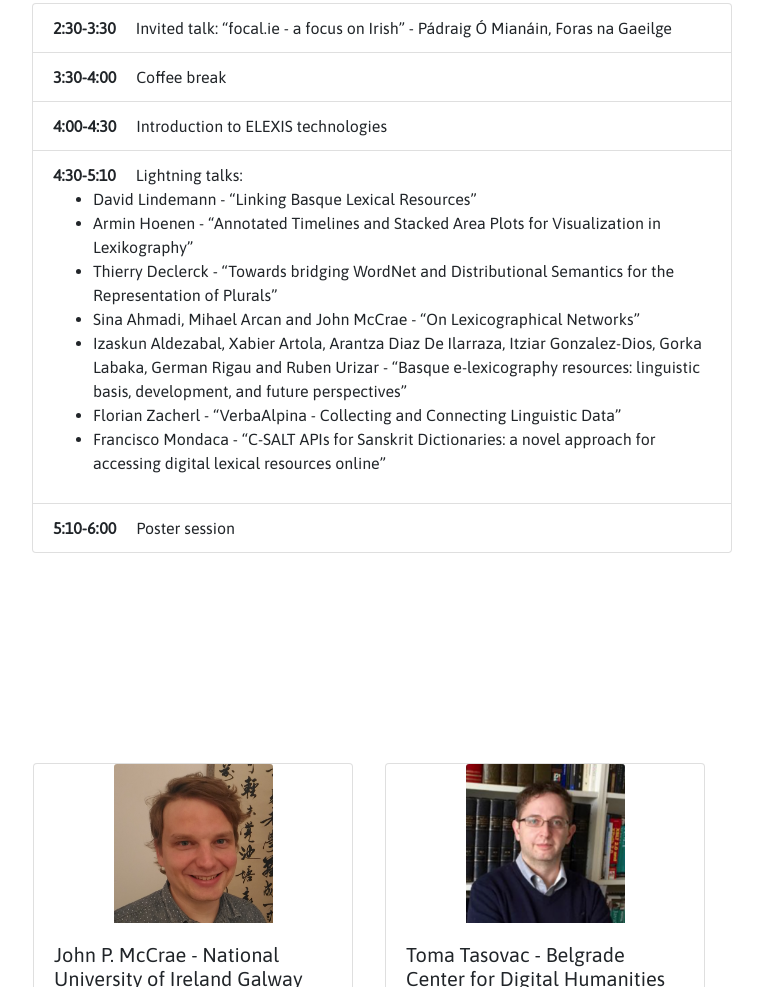
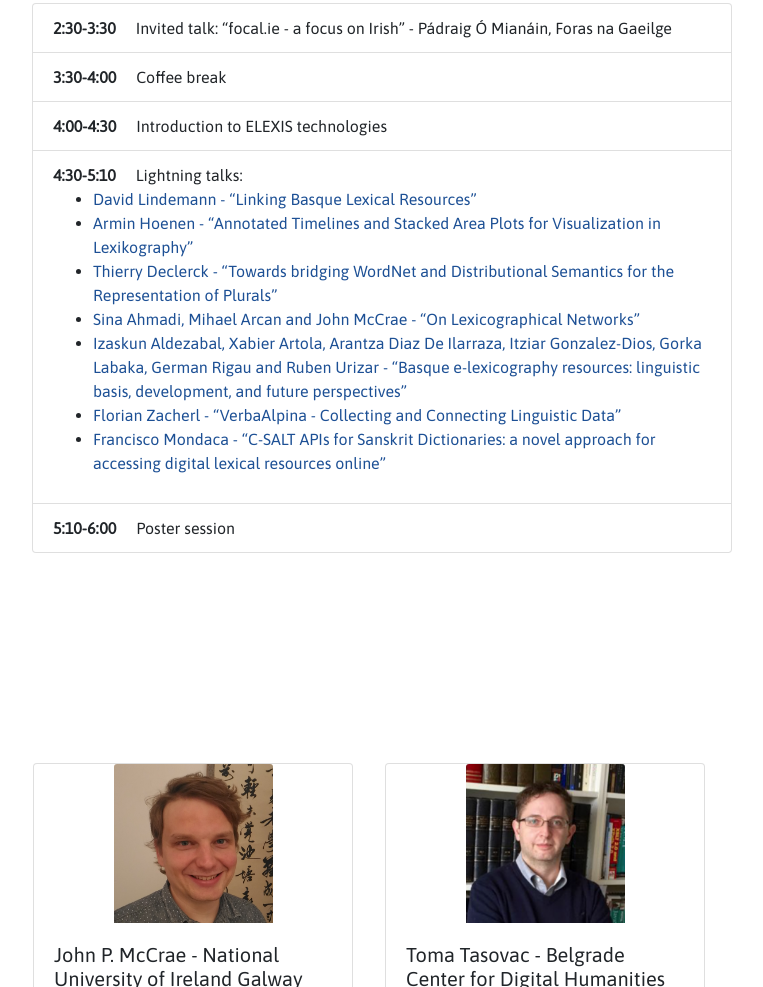
Before and after one commit to jmccrae/lexdhai, a plain HTML site: page index.html in a window 1280 px wide. Shown: the part 4101-5088 px from the top of the page, without its empty margins (288-1051 px from the left). Drawn offline with nearby package versions, Linux system fonts and the light colour scheme.

Commit message:
Add papers

```diff
--- a/index.html
+++ b/index.html
@@ -213,13 +213,13 @@ Lexicography is currently embracing rapid change as the traditional methods of p
                         <div class="list-group-item"><span class="time">4:00-4:30</span> Introduction to ELEXIS technologies</div>
                         <div class="list-group-item"><span class="time">4:30-5:10</span> Lightning talks:
                             <ul>
-                                <li>David Lindemann - &ldquo;Linking Basque Lexical Resources&rdquo;</li>
-                                <li>Armin Hoenen - &ldquo;Annotated Timelines and Stacked Area Plots for Visualization in Lexikography&rdquo;</li>
-                                <li>Thierry Declerck - &ldquo;Towards bridging WordNet and Distributional Semantics for the Representation of Plurals&rdquo;</li>
-                                <li>Sina Ahmadi, Mihael Arcan and John McCrae - &ldquo;On Lexicographical Networks&rdquo;</li>
-                                <li>Izaskun Aldezabal, Xabier Artola, Arantza Diaz De Ilarraza, Itziar Gonzalez-Dios, Gorka Labaka, German Rigau and Ruben Urizar - &ldquo;Basque e-lexicography resources: linguistic basis, development, and future perspectives&rdquo;</li>
-                                <li>Florian Zacherl - &ldquo;VerbaAlpina - Collecting and Connecting Linguistic Data&rdquo;</li>
-                                <li>Francisco Mondaca - &ldquo;C-SALT APIs for Sanskrit Dictionaries: a novel approach for accessing digital lexical resources online&rdquo;</li>
+                                <li><a href="Lex_DH__AI_2018_paper_1.pdf">David Lindemann - &ldquo;Linking Basque Lexical Resources&rdquo;</a></li>
+                                <li><a href="Lex_DH__AI_2018_paper_2.pdf">Armin Hoenen - &ldquo;Annotated Timelines and Stacked Area Plots for Visualization in Lexikography&rdquo;</a></li>
+                                <li><a href="Lex_DH__AI_2018_paper_3.pdf">Thierry Declerck - &ldquo;Towards bridging WordNet and Distributional Semantics for the Representation of Plurals&rdquo;</a></li>
+                                <li><a href="Lex_DH__AI_2018_paper_4.pdf">Sina Ahmadi, Mihael Arcan and John McCrae - &ldquo;On Lexicographical Networks&rdquo;</a></li>
+                                <li><a href="Lex_DH__AI_2018_paper_5.pdf">Izaskun Aldezabal, Xabier Artola, Arantza Diaz De Ilarraza, Itziar Gonzalez-Dios, Gorka Labaka, German Rigau and Ruben Urizar - &ldquo;Basque e-lexicography resources: linguistic basis, development, and future perspectives&rdquo;</a></li>
+                                <li><a href="Lex_DH__AI_2018_paper_6.pdf">Florian Zacherl - &ldquo;VerbaAlpina - Collecting and Connecting Linguistic Data&rdquo;</a></li>
+                                <li><a href="Lex_DH__AI_2018_paper_7.pdf">Francisco Mondaca - &ldquo;C-SALT APIs for Sanskrit Dictionaries: a novel approach for accessing digital lexical resources online&rdquo;</a></li>
                         </ul></div>
                         <div class="list-group-item"><span class="time">5:10-6:00</span> Poster session</div>
                     </div>
```
Also changed, not shown: 6 other files.
